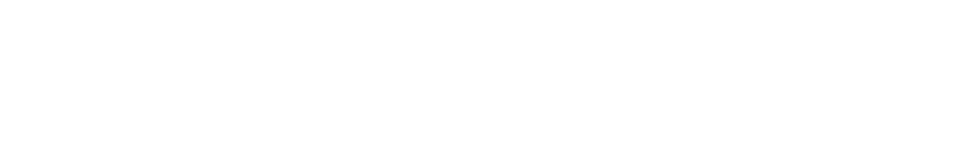
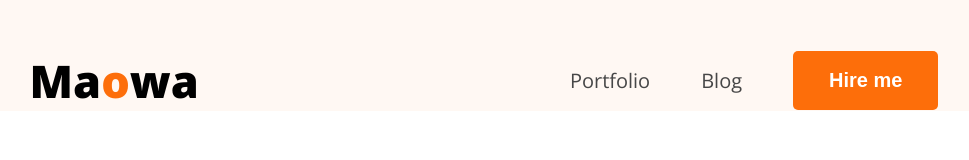
Before and after one commit to JannatulMaowaDev/hero-dev-code, a plain HTML site: page index.html in a window 1280 px wide. Shown: the whole page, without its empty margins (156-1125 px from the left). Drawn offline with nearby package versions, Linux system fonts and the light colour scheme.

Commit message:
design navbar and styled according to design

```diff
--- a/index.html
+++ b/index.html
@@ -4,8 +4,24 @@
   <meta charset="UTF-8">
   <meta name="viewport" content="width=device-width, initial-scale=1.0">
   <title>Jannatul Maowa portfolio</title>
+  <link rel="preconnect" href="https://fonts.googleapis.com">
+<link rel="preconnect" href="https://fonts.gstatic.com" crossorigin>
+<link href="https://fonts.googleapis.com/css2?family=Open+Sans:ital,wght@0,300..800;1,300..800&family=Plus+Jakarta+Sans:ital,wght@0,200..800;1,200..800&display=swap" rel="stylesheet">
+
+<link rel="stylesheet" href="styles/portfolio.css">
 </head>
-<body>
-
+<body class="font-open-sans">
+  <header>
+    <nav>
+      <div class="logo">
+        <h2>Ma<span class="color-orange" >o</span>wa</h2>
+      </div>
+      <ul class="menu">
+        <li><a href="">Portfolio</a></li>
+        <li><a href="">Blog</a></li>
+        <li><button class="btn">Hire me</button></li>
+      </ul>
+    </nav>
+  </header>
 </body>
 </html>
--- /dev/null
+++ b/styles/portfolio.css
@@ -0,0 +1,51 @@
+*{
+  margin: 0;
+  padding: 0;
+  box-sizing: border-box;
+}
+/* shared style  */
+.font-open-sans {
+  font-family: "Open Sans", sans-serif;
+  font-optical-sizing: auto;
+}
+.logo h2{
+  font-size: 45px;
+  font-weight: 900;
+}
+.color-orange{
+  color: #FD6E0A;
+}
+.btn{
+  background-color: #FD6E0A;
+  border: none;
+  padding: 18px 36px;
+  border-radius: 5px;
+  font-size: 20px;
+  font-weight: bold;
+  color: white;
+}
+
+/* main style  */
+header{
+  background-color: #FFF8F3;
+  padding-top: 50px;
+}
+
+nav{
+  width: 71%;
+  max-width: 1140px;
+  margin: 0 auto;
+  display: flex;
+  justify-content: space-between;
+}
+nav .menu{
+  display: flex;
+  list-style-type: none;
+  gap: 51px;
+  align-items: center;
+}
+nav .menu a{
+  font-size: 20px;
+  color: #474747;
+  text-decoration: none;
+}
```
